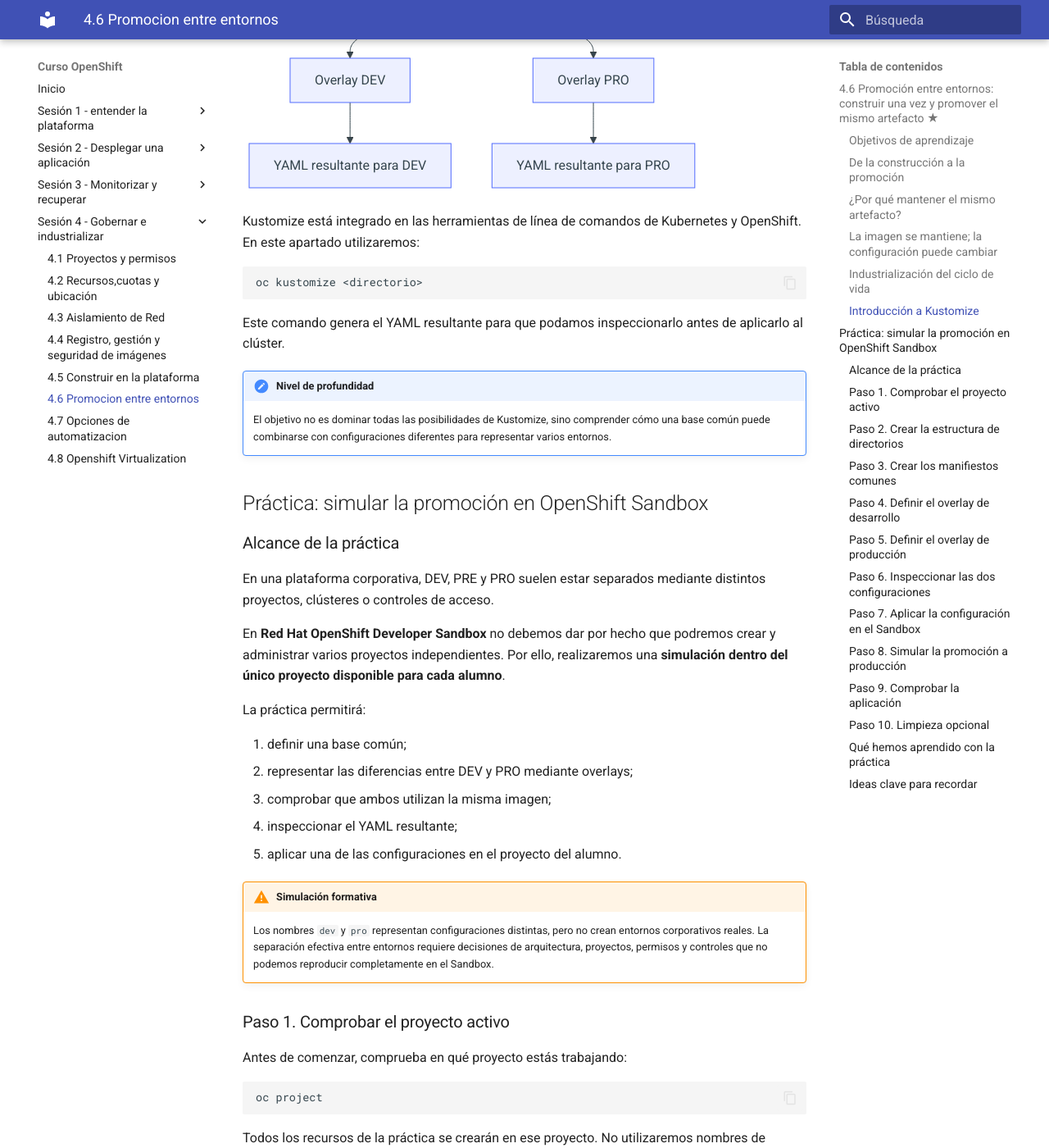
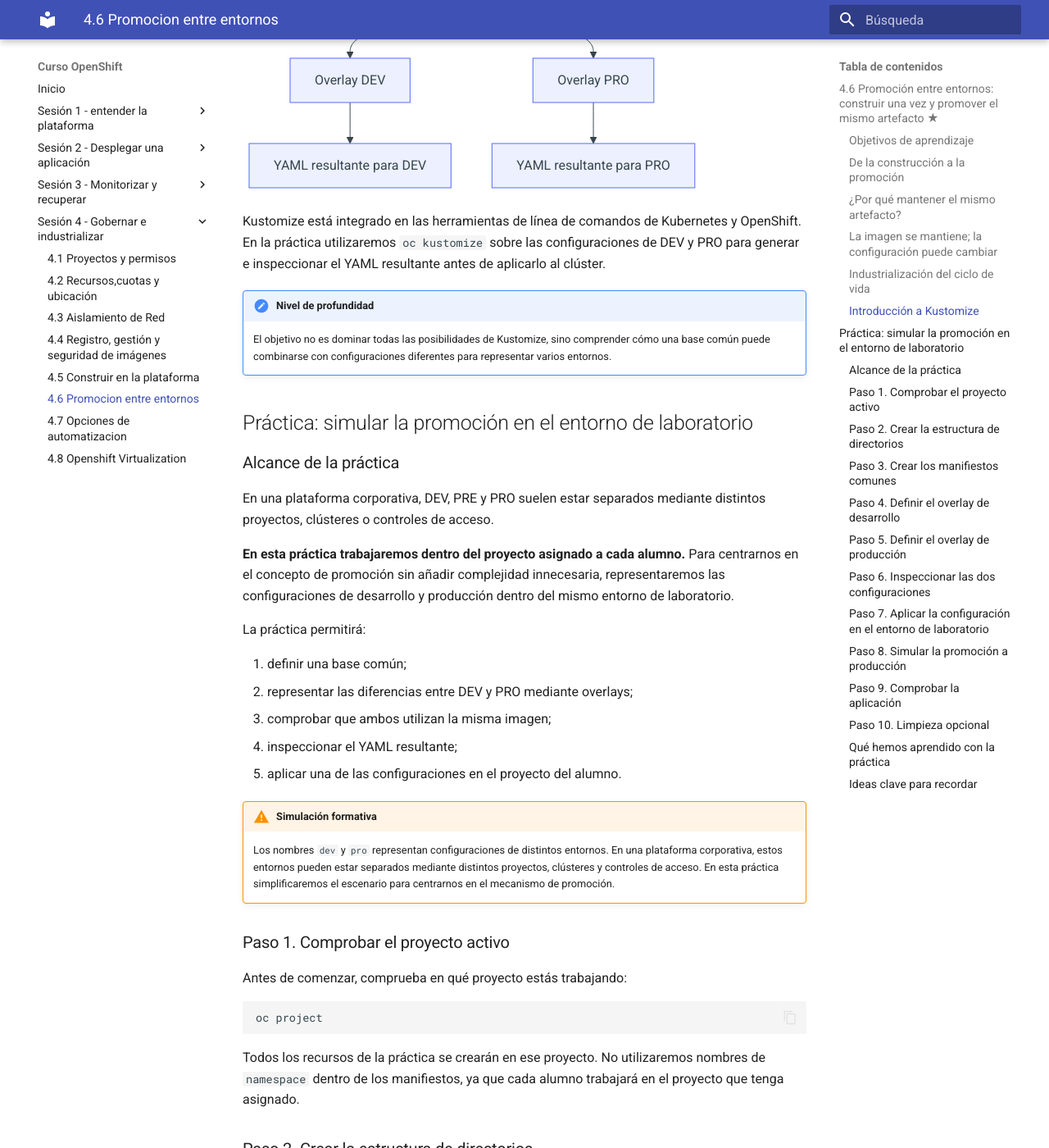
Before and after one commit to ieftraining/curso-openshift, an MkDocs documentation site: the page built from docs/sesion4/4.6 Promocion entre entornos.md, in a window 1280 px wide and 1400 px high, scrolled down 4018 px. Shown: the whole window at 82% size. Built offline with MkDocs 1.6.1 and Material for MkDocs 9.7.7, drawn with Linux system fonts in a browser that asks for light colours; some of the changed text lies outside the part shown.

Commit message:
Add files via upload

````diff
--- a/docs/sesion4/4.6 Promocion entre entornos.md
+++ b/docs/sesion4/4.6 Promocion entre entornos.md
@@ -8,7 +8,7 @@
 - Distinguir entre la **imagen de la aplicación**, que debe mantenerse, y la **configuración**, que puede variar entre desarrollo, preproducción y producción.
 - Entender la promoción entre entornos como parte de la **industrialización del ciclo de vida de las aplicaciones**.
 - Comprender, a un nivel introductorio, cómo Kustomize permite mantener una configuración común y expresar únicamente las diferencias de cada entorno.
-- Simular en el entorno Sandbox las configuraciones de desarrollo y producción sin necesitar proyectos independientes.
+- Simular en el entorno de laboratorio las configuraciones de desarrollo y producción sin necesitar proyectos independientes.
 
 ### De la construcción a la promoción
 
@@ -134,24 +134,18 @@
     P --> RP[YAML resultante para PRO]
 ```
 
-Kustomize está integrado en las herramientas de línea de comandos de Kubernetes y OpenShift. En este apartado utilizaremos:
-
-```bash
-oc kustomize <directorio>
-```
-
-Este comando genera el YAML resultante para que podamos inspeccionarlo antes de aplicarlo al clúster.
+Kustomize está integrado en las herramientas de línea de comandos de Kubernetes y OpenShift. En la práctica utilizaremos `oc kustomize` sobre las configuraciones de DEV y PRO para generar e inspeccionar el YAML resultante antes de aplicarlo al clúster.
 
 !!! note "Nivel de profundidad"
     El objetivo no es dominar todas las posibilidades de Kustomize, sino comprender cómo una base común puede combinarse con configuraciones diferentes para representar varios entornos.
 
-## Práctica: simular la promoción en OpenShift Sandbox
+## Práctica: simular la promoción en el entorno de laboratorio
 
 ### Alcance de la práctica
 
 En una plataforma corporativa, DEV, PRE y PRO suelen estar separados mediante distintos proyectos, clústeres o controles de acceso.
 
-En **Red Hat OpenShift Developer Sandbox** no debemos dar por hecho que podremos crear y administrar varios proyectos independientes. Por ello, realizaremos una **simulación dentro del único proyecto disponible para cada alumno**.
+**En esta práctica trabajaremos dentro del proyecto asignado a cada alumno.** Para centrarnos en el concepto de promoción sin añadir complejidad innecesaria, representaremos las configuraciones de desarrollo y producción dentro del mismo entorno de laboratorio.
 
 La práctica permitirá:
 
@@ -162,7 +156,7 @@
 5. aplicar una de las configuraciones en el proyecto del alumno.
 
 !!! warning "Simulación formativa"
-    Los nombres `dev` y `pro` representan configuraciones distintas, pero no crean entornos corporativos reales. La separación efectiva entre entornos requiere decisiones de arquitectura, proyectos, permisos y controles que no podemos reproducir completamente en el Sandbox.
+    Los nombres `dev` y `pro` representan configuraciones de distintos entornos. En una plataforma corporativa, estos entornos pueden estar separados mediante distintos proyectos, clústeres y controles de acceso. En esta práctica simplificaremos el escenario para centrarnos en el mecanismo de promoción.
 
 ### Paso 1. Comprobar el proyecto activo
 
@@ -187,9 +181,10 @@
 
 ### Paso 3. Crear los manifiestos comunes
 
-Crea el archivo `base/deployment.yaml`:
+Copia y ejecuta el siguiente bloque completo para crear `base/deployment.yaml`:
 
-```yaml
+```bash
+cat > base/deployment.yaml <<'EOF'
 apiVersion: apps/v1
 kind: Deployment
 metadata:
@@ -210,11 +205,13 @@
           ports:
             - name: http
               containerPort: 8080
+EOF
 ```
 
-Crea el archivo `base/service.yaml`:
+Copia y ejecuta el siguiente bloque completo para crear `base/service.yaml`:
 
-```yaml
+```bash
+cat > base/service.yaml <<'EOF'
 apiVersion: v1
 kind: Service
 metadata:
@@ -226,11 +223,13 @@
     - name: http
       port: 8080
       targetPort: http
+EOF
 ```
 
-Crea el archivo `base/route.yaml`:
+Copia y ejecuta el siguiente bloque completo para crear `base/route.yaml`:
 
-```yaml
+```bash
+cat > base/route.yaml <<'EOF'
 apiVersion: route.openshift.io/v1
 kind: Route
 metadata:
@@ -241,26 +240,38 @@
     name: demo-formacion
   port:
     targetPort: http
+EOF
 ```
 
-Por último, crea `base/kustomization.yaml`:
+Por último, copia y ejecuta este bloque para crear `base/kustomization.yaml`:
 
-```yaml
+```bash
+cat > base/kustomization.yaml <<'EOF'
 apiVersion: kustomize.config.k8s.io/v1beta1
 kind: Kustomization
 resources:
   - deployment.yaml
   - service.yaml
   - route.yaml
+EOF
 ```
+
+Comprueba que se han creado los cuatro archivos:
+
+```bash
+ls -l base/
+```
+
+La salida debe mostrar `deployment.yaml`, `service.yaml`, `route.yaml` y `kustomization.yaml`.
 
 La base contiene la definición común. Observa que la imagen utilizada es `demo-formacion:v4` y que no hay ninguna referencia a un proyecto concreto.
 
 ### Paso 4. Definir el overlay de desarrollo
 
-Crea `overlays/dev/kustomization.yaml`:
+Copia y ejecuta este bloque para crear `overlays/dev/kustomization.yaml`:
 
-```yaml
+```bash
+cat > overlays/dev/kustomization.yaml <<'EOF'
 apiVersion: kustomize.config.k8s.io/v1beta1
 kind: Kustomization
 resources:
@@ -271,15 +282,17 @@
 replicas:
   - name: demo-formacion
     count: 1
+EOF
 ```
 
 El overlay de desarrollo mantiene una única réplica y añade la etiqueta `environment: development`.
 
 ### Paso 5. Definir el overlay de producción
 
-Crea `overlays/pro/kustomization.yaml`:
+Copia y ejecuta este bloque para crear `overlays/pro/kustomization.yaml`:
 
-```yaml
+```bash
+cat > overlays/pro/kustomization.yaml <<'EOF'
 apiVersion: kustomize.config.k8s.io/v1beta1
 kind: Kustomization
 resources:
@@ -335,7 +349,7 @@
 
 La comparación muestra el principio de la promoción: **la configuración cambia, pero el artefacto permanece**.
 
-### Paso 7. Aplicar la configuración en el Sandbox
+### Paso 7. Aplicar la configuración en el entorno de laboratorio
 
 Antes de continuar, comprueba si ya existe una aplicación con los mismos nombres:
 
@@ -400,8 +414,8 @@
 - la etiqueta del entorno ha cambiado;
 - la imagen continúa siendo `docker.io/ieftraining/demo-formacion:v4`.
 
-!!! note "Limitaciones de recursos del Sandbox"
-    Si el Sandbox no permite ejecutar dos réplicas por las cuotas disponibles, modifica temporalmente `count: 2` por `count: 1`. El objetivo de la práctica es observar cómo cambia la configuración manteniendo la misma imagen, no consumir más recursos.
+!!! note "Limitaciones de recursos del entorno de laboratorio"
+    Si las cuotas disponibles no permiten ejecutar dos réplicas, modifica temporalmente `count: 2` por `count: 1`. El objetivo de la práctica es observar cómo cambia la configuración manteniendo la misma imagen, no consumir más recursos.
 
 !!! note "Qué estamos simulando"
     Al aplicar el overlay `pro` sobre los mismos recursos no estamos realizando una promoción real entre proyectos. Estamos representando, dentro de las limitaciones del laboratorio, qué configuración se aplicaría al mismo artefacto en un entorno de producción.
@@ -444,6 +458,6 @@
     - **Trazabilidad:** la imagen debe identificarse de forma inequívoca. Puede utilizarse una versión, un identificador de compilación o un commit, según el proceso adoptado por la organización.
     - **Industrialización:** la promoción convierte el paso entre entornos en un proceso controlado y repetible, en lugar de una sucesión de despliegues manuales independientes.
     - **Kustomize:** una base contiene los recursos comunes y los overlays expresan las diferencias de cada entorno.
-    - **Sandbox:** la práctica representa DEV y PRO dentro de un único proyecto; no sustituye la separación real entre entornos de una plataforma corporativa.
+    - **Entorno de laboratorio:** la práctica representa DEV y PRO dentro de un único proyecto; no sustituye la separación real entre entornos de una plataforma corporativa.
     - **Inspección previa:** `oc kustomize` permite revisar el YAML resultante antes de aplicarlo.
     - **Aplicación declarativa:** `oc apply -k` procesa la configuración de Kustomize y presenta los recursos resultantes a la API de OpenShift.
````
Also changed, not shown: other parts of docs/sesion4/4.6 Promocion entre entornos.md (+1 -0 lines).
